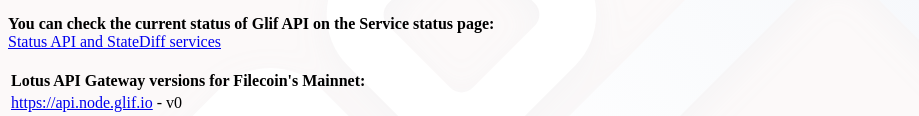
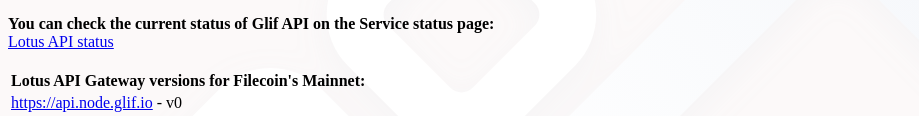
Before and after one commit to openworklabbot/lotus-info, a plain HTML site: page index.html in a window 1280 px wide. Shown: the part 368-484 px from the top of the page, without its empty margins (0-919 px from the left). Drawn offline with Linux system fonts and the light colour scheme.

Commit message:
Removed StateDiff mention

```diff
--- a/index.html
+++ b/index.html
@@ -51,7 +51,7 @@
     <br>
     <div>
         <b>You can check the current status of Glif API on the Service status page:</b></br>
-        <a href="https://status.node.glif.io/">Status API and StateDiff services</a>
+        <a href="https://status.node.glif.io/">Lotus API status</a>
     </div>
     </br>
     <div>
```
